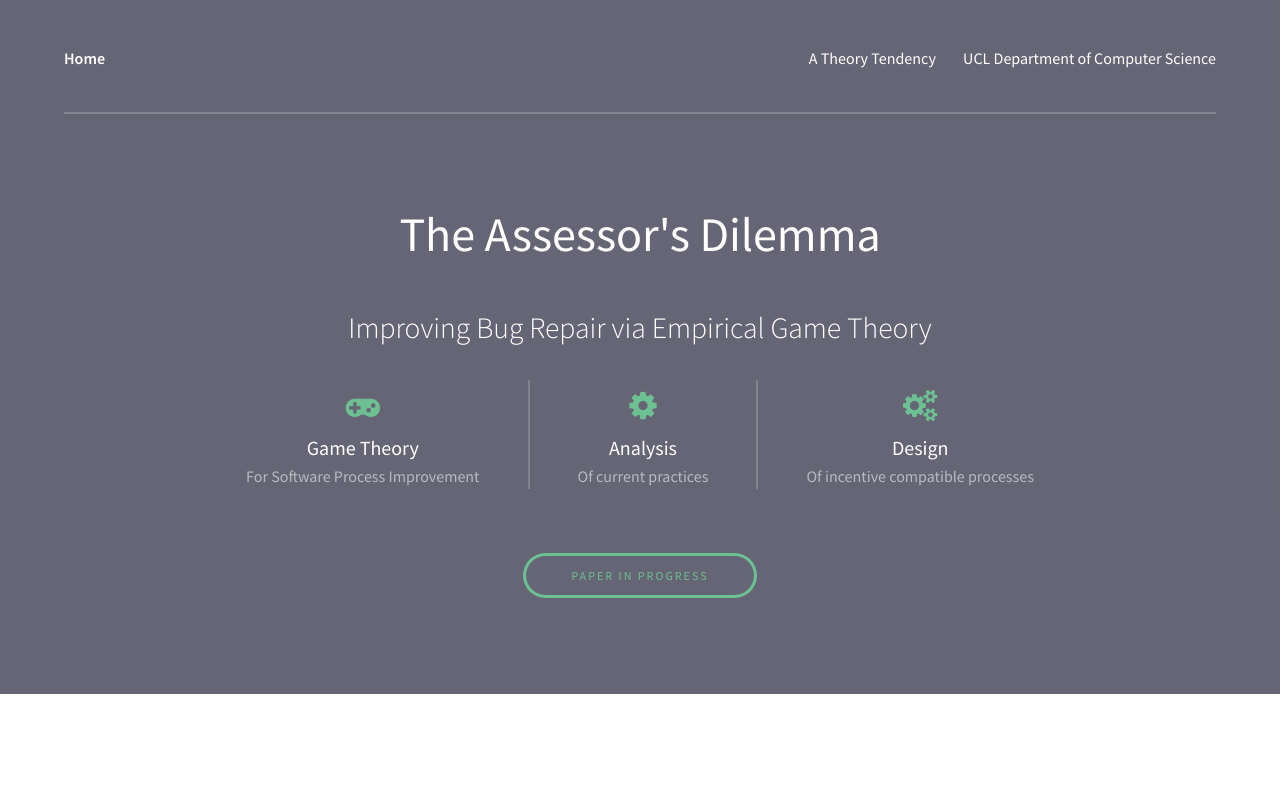
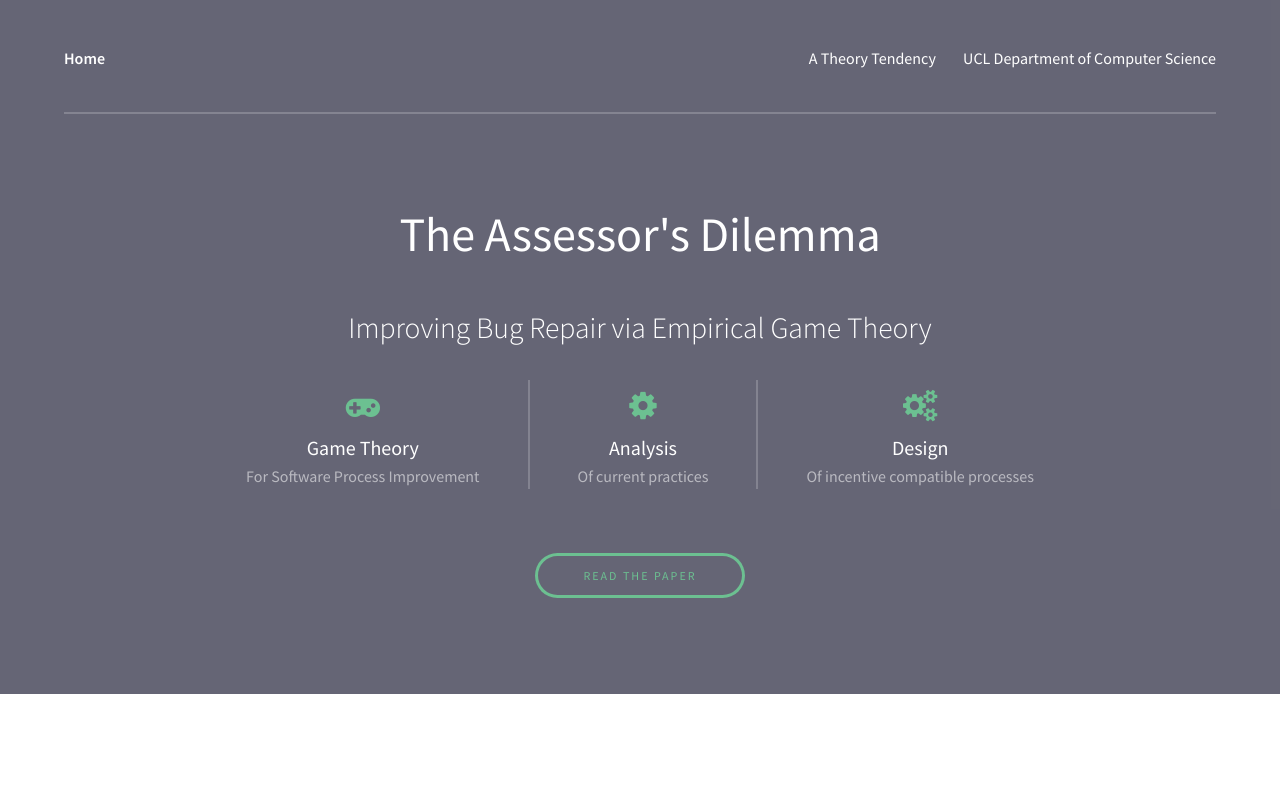
Before and after one commit to cptanalatriste/priority-inflation-site, a plain HTML site: page index.html in a window 1280 px wide. Shown: the top 800 px of the page. Drawn offline with Linux system fonts and the light colour scheme.

Commit message:
Link to the paper

```diff
--- a/index.html
+++ b/index.html
@@ -56,7 +56,7 @@
         </div>
 
         <footer>
-            <a href="#" class="button">Paper in Progress</a>
+            <a href="https://discovery.ucl.ac.uk/id/eprint/10084763/" class="button">Read the Paper</a>
         </footer>
     </div>
 </section>
```
